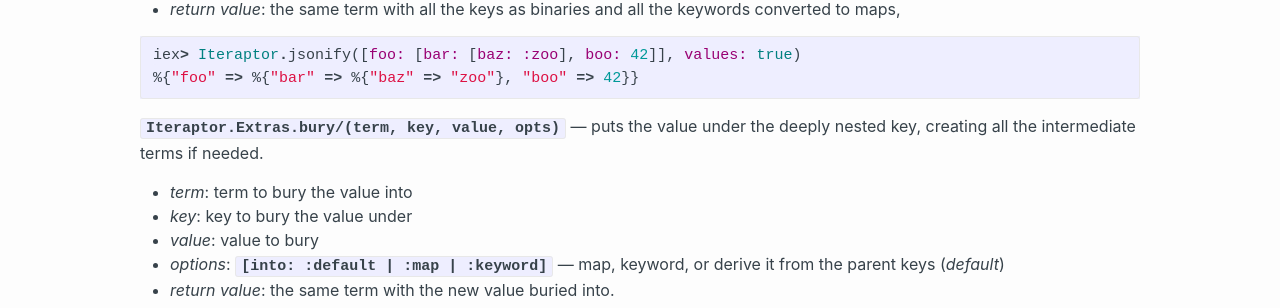
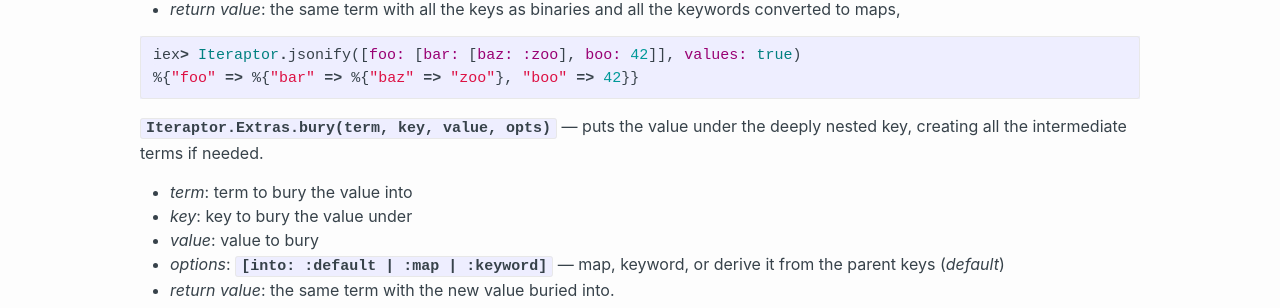
Before and after one commit to kantox/kantox.github.io, a Jekyll site: the page built from _posts/2019-12-30-iteraptor-for-elixir.md, in a window 1280 px wide and 900 px high, scrolled down 4862 px. Shown: the part 140-448 px from the top of the window. Built offline with Jekyll 4.4.1, drawn with Linux system fonts in a browser that asks for light colours.

````diff
--- a/_posts/2019-12-30-iteraptor-for-elixir.md
+++ b/_posts/2019-12-30-iteraptor-for-elixir.md
@@ -231,7 +231,7 @@ iex> Iteraptor.jsonify([foo: [bar: [baz: :zoo], boo: 42]], values: true)
 %{"foo" => %{"bar" => %{"baz" => "zoo"}, "boo" => 42}}
 ```
 
-**`Iteraptor.Extras.bury/(term, key, value, opts)`** — puts the value under the deeply nested key, creating all the intermediate terms if needed.
+**`Iteraptor.Extras.bury(term, key, value, opts)`** — puts the value under the deeply nested key, creating all the intermediate terms if needed.
 
 - _term_: term to bury the value into
 - _key_: key to bury the value under
````
